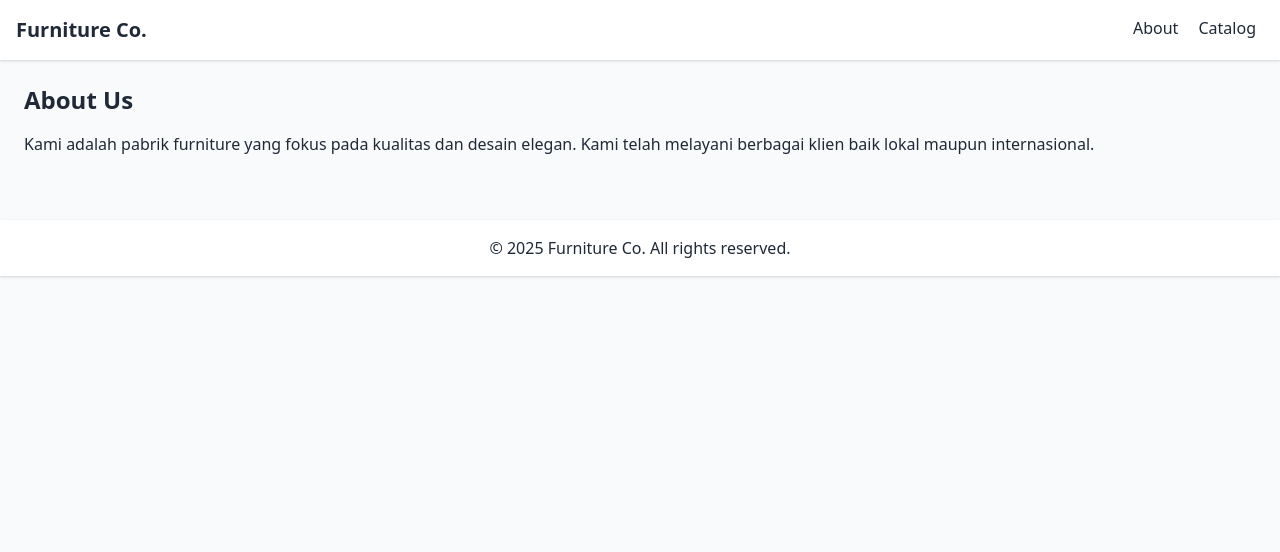
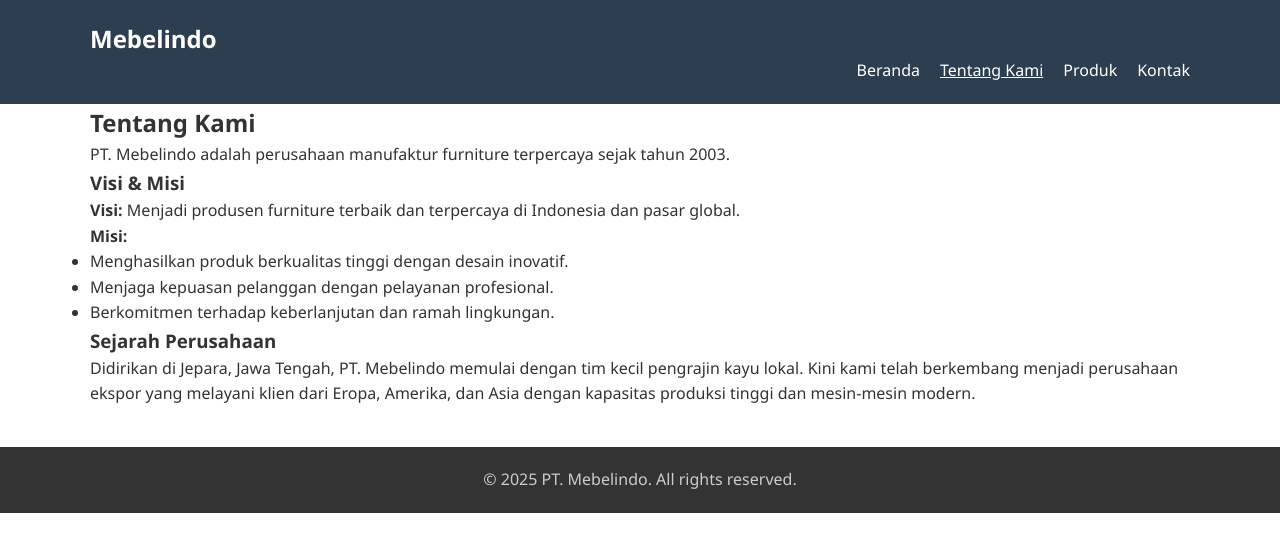
Before and after one commit to taufikoji/Company-profile-web, a plain HTML site: page about.html in a window 1280 px wide. Drawn offline with nearby package versions, Linux system fonts and the light colour scheme.

Commit message:
Update about.html

```diff
--- a/about.html
+++ b/about.html
@@ -1,31 +1,53 @@
-
 <!DOCTYPE html>
-<html lang="en">
+<html lang="id">
 <head>
   <meta charset="UTF-8" />
-    <meta name="viewport" content="width=device-width, initial-scale=1.0" />
-    <title>About Us</title>
-    <link href="https://cdn.jsdelivr.net/npm/tailwindcss@2.2.19/dist/tailwind.min.css" rel="stylesheet">
+  <meta name="viewport" content="width=device-width, initial-scale=1.0"/>
+  <title>Tentang Kami | PT. Furniture Mebelindo</title>
+  <link rel="stylesheet" href="assets/css/style.css" />
 </head>
-<body class="bg-gray-50 text-gray-800">
-    <header class="bg-white shadow p-4">
-        <div class="container mx-auto flex justify-between">
-            <h1 class="text-xl font-bold">Furniture Co.</h1>
+<body>
+  <header>
+    <div class="container">
+      <h1 class="logo">Mebelindo</h1>
       <nav>
-                <a href="about.html" class="mx-2">About</a>
-                <a href="catalog.html" class="mx-2">Catalog</a>
+        <ul>
+          <li><a href="index.html">Beranda</a></li>
+          <li><a href="about.html" class="active">Tentang Kami</a></li>
+          <li><a href="products.html">Produk</a></li>
+          <li><a href="contact.html">Kontak</a></li>
+        </ul>
       </nav>
     </div>
   </header>
-    <main class="container mx-auto p-6">
 
-<h2 class="text-2xl font-semibold mb-4">About Us</h2>
-<p>Kami adalah pabrik furniture yang fokus pada kualitas dan desain elegan.
-Kami telah melayani berbagai klien baik lokal maupun internasional.</p>
+  <section class="page-header">
+    <div class="container">
+      <h2>Tentang Kami</h2>
+      <p>PT. Mebelindo adalah perusahaan manufaktur furniture terpercaya sejak tahun 2003.</p>
+    </div>
+  </section>
 
-    </main>
-    <footer class="bg-white shadow mt-10 p-4 text-center">
-        <p>&copy; 2025 Furniture Co. All rights reserved.</p>
+  <section class="content">
+    <div class="container">
+      <h3>Visi & Misi</h3>
+      <p><strong>Visi:</strong> Menjadi produsen furniture terbaik dan terpercaya di Indonesia dan pasar global.</p>
+      <p><strong>Misi:</strong></p>
+      <ul>
+        <li>Menghasilkan produk berkualitas tinggi dengan desain inovatif.</li>
+        <li>Menjaga kepuasan pelanggan dengan pelayanan profesional.</li>
+        <li>Berkomitmen terhadap keberlanjutan dan ramah lingkungan.</li>
+      </ul>
+
+      <h3>Sejarah Perusahaan</h3>
+      <p>Didirikan di Jepara, Jawa Tengah, PT. Mebelindo memulai dengan tim kecil pengrajin kayu lokal. Kini kami telah berkembang menjadi perusahaan ekspor yang melayani klien dari Eropa, Amerika, dan Asia dengan kapasitas produksi tinggi dan mesin-mesin modern.</p>
+    </div>
+  </section>
+
+  <footer>
+    <div class="container">
+      <p>&copy; 2025 PT. Mebelindo. All rights reserved.</p>
+    </div>
   </footer>
 </body>
 </html>
```
Lines whose indentation alone changed are shown as unchanged.
